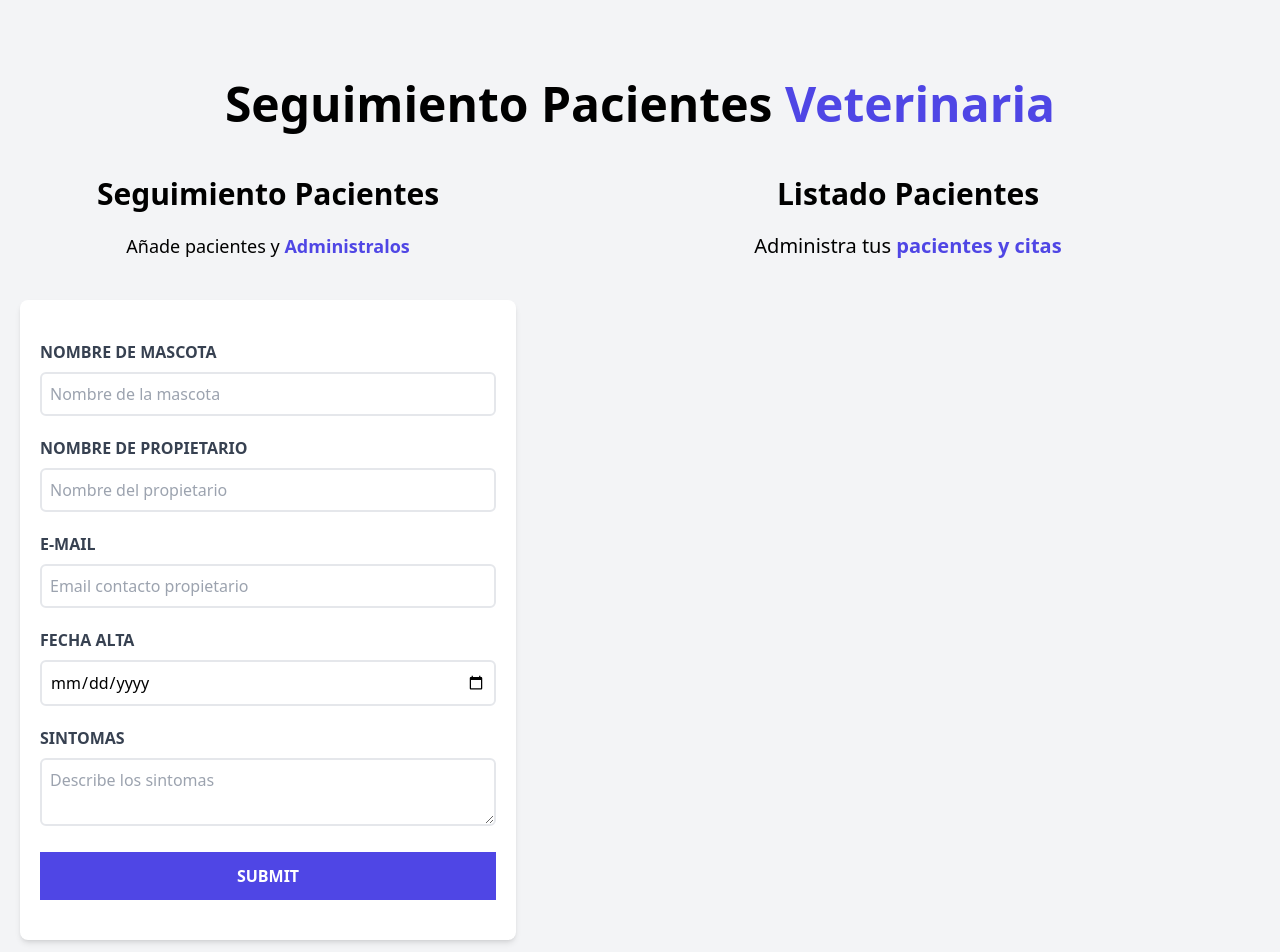
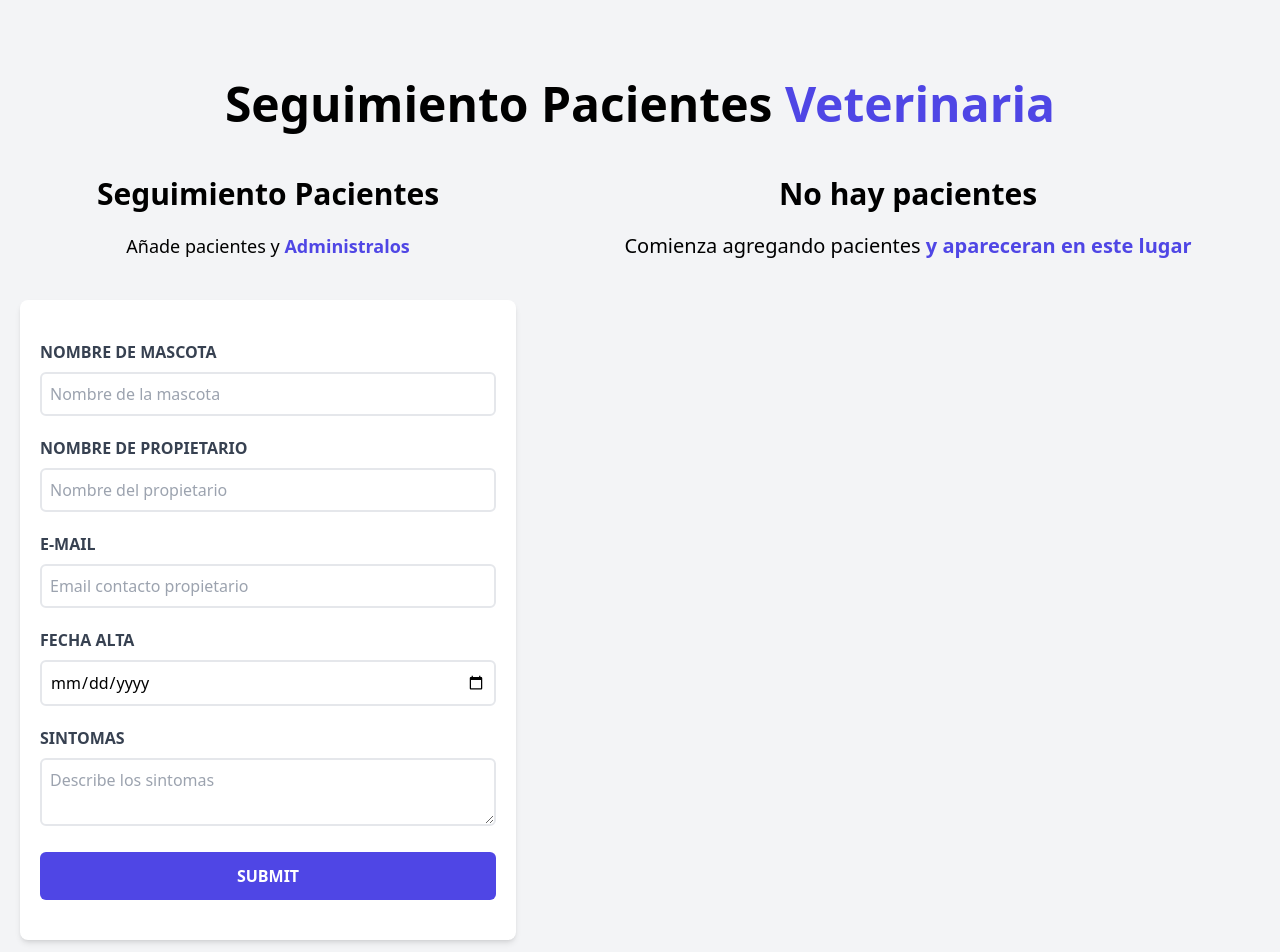
Before and after one commit to jopo79/citas-react, a React (Vite) app in the folder citas-react/: page / in a window 1280 px wide. Shown: the top 952 px of the page. Built offline with nearby package versions, Linux system fonts and the light colour scheme.

Commit message:
Crea botones en pacients y cambiar texto en base al  contenido de pacientes

```diff
--- a/citas-react/src/components/Formulario.jsx
+++ b/citas-react/src/components/Formulario.jsx
@@ -136,7 +136,7 @@ const Formulario = ({ pacientes, setPacientes }) => {
           ></textarea>
         </div>
         <input
-          className="bg-indigo-600 w-full p-3 text-white uppercase font-bold hover:bg-indigo-700 cursor-pointer transition-all"
+          className="bg-indigo-600 w-full p-3 text-white uppercase font-bold hover:bg-indigo-700 cursor-pointer transition-all rounded-md"
           type="Submit"
         ></input>
       </form>
--- a/citas-react/src/components/ListadoPacientes.jsx
+++ b/citas-react/src/components/ListadoPacientes.jsx
@@ -3,18 +3,33 @@ import Paciente from "./Paciente";
 const ListadoPacientes = ({ pacientes }) => {
   return (
     <div className="md:w-1/2 lg:w-3/5 md:h-screen overflow-y-scroll">
-      <h2 className="font-black text-3xl text-center ">Listado Pacientes</h2>
-      <p className="text-xl mt-5 mb-10 text-center">
-        Administra tus {""}
-        <span className="text-indigo-600 font-bold ">pacientes y citas </span>
-      </p>
+      {pacientes && pacientes.length ? (
+        <>
+          <h2 className="font-black text-3xl text-center ">
+            Listado Pacientes
+          </h2>
+          <p className="text-xl mt-5 mb-10 text-center">
+            Administra tus {""}
+            <span className="text-indigo-600 font-bold ">
+              pacientes y citas{" "}
+            </span>
+          </p>
 
-      {pacientes.map((paciente) => (
-        <Paciente
-        paciente={paciente}
-        key={paciente.id}
-         />
-      ))}
+          {pacientes.map((paciente) => (
+            <Paciente paciente={paciente} key={paciente.id} />
+          ))}
+        </>
+      ) : (
+        <>
+          <h2 className="font-black text-3xl text-center ">No hay pacientes</h2>
+          <p className="text-xl mt-5 mb-10 text-center">
+            Comienza agregando pacientes {""}
+            <span className="text-indigo-600 font-bold ">
+              y apareceran en este lugar
+            </span>
+          </p>
+        </>
+      )}
     </div>
   );
 };
--- a/citas-react/src/components/Paciente.jsx
+++ b/citas-react/src/components/Paciente.jsx
@@ -26,6 +26,15 @@ const Paciente = ({ paciente }) => {
         Sintomas: {""}
         <span className="font-normal normal-case">{sintomas}</span>
       </p>
+      <div className="flex justify-between mt-10">
+        <button type="button"
+        className="py-2 px-10 bg-indigo-600 hover:bg-indigo-700 text-white font-bold uppercase rounded-md"
+        >Editar</button>
+
+        <button type="button"
+        className="py-2 px-10 bg-red-600 hover:bg-red-700 text-white font-bold uppercase rounded-md"
+        >Eliminar</button>
+      </div>
     </div>
   );
 };
```
